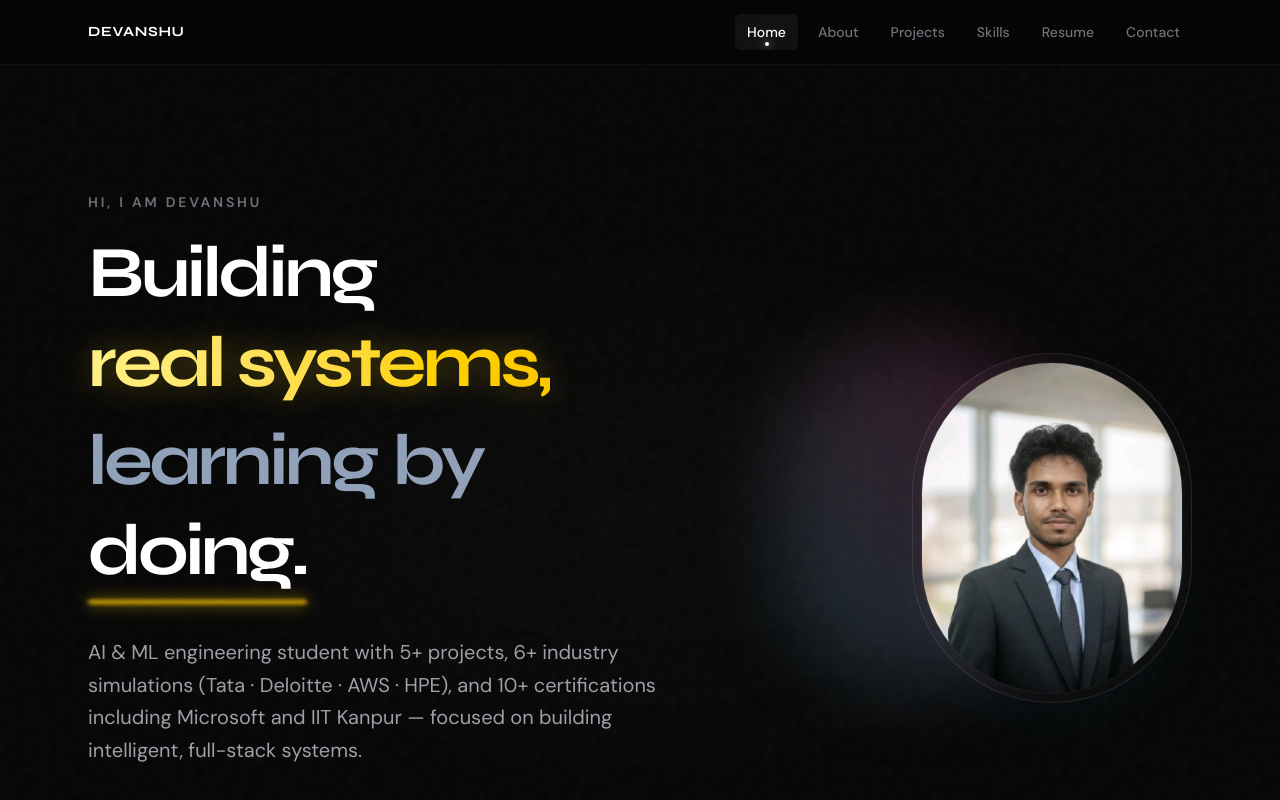
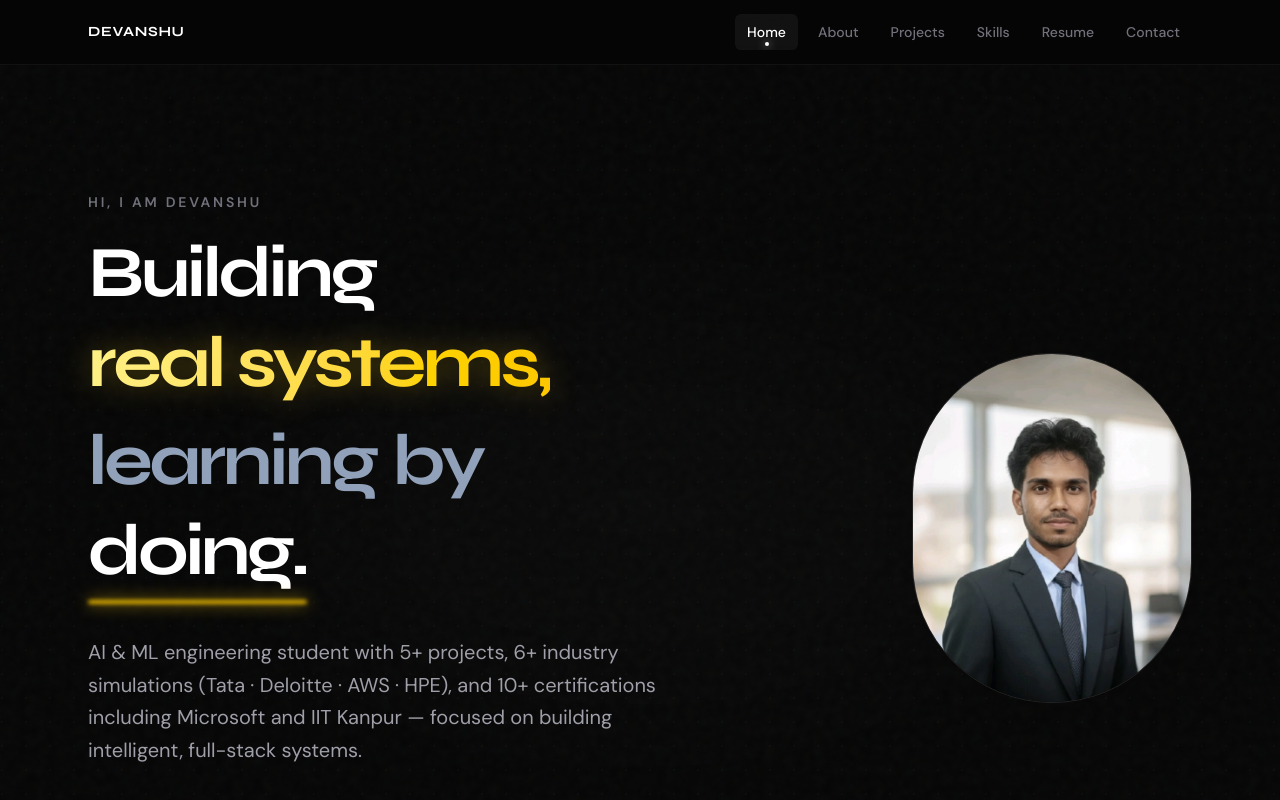
Before and after one commit to devanshu651/portfolio, a Next.js app: page / in a window 1280 px wide. Shown: the top 800 px of the page. Built offline with nearby package versions, Linux system fonts and the light colour scheme.

Commit message:
style: remove thick vignette and background shadows for minimalist oval headshot crop

```diff
--- a/app/page.tsx
+++ b/app/page.tsx
@@ -187,17 +187,11 @@ export default function Home() {
 
             {/* Right side headshot image */}
             <div className="col-span-12 md:col-span-5 order-1 md:order-2 flex justify-center md:justify-end relative mb-8 md:mb-0">
-              {/* Decorative premium neon glow ring behind photo */}
-              <div className="absolute inset-0 max-w-[220px] md:max-w-[280px] max-h-[275px] md:max-h-[350px] rounded-full bg-gradient-to-tr from-cyan-500/20 to-pink-500/20 blur-2xl -translate-y-4 translate-x-4 pointer-events-none mx-auto md:mx-0" />
-
-              <div className="relative max-w-[220px] md:max-w-[280px] aspect-[4/5] w-full rounded-full border border-white/10 bg-zinc-900/40 p-2 shadow-2xl shadow-cyan-500/5 backdrop-blur-md transition-all duration-700 hover:-translate-y-2 hover:border-white/20 hover:shadow-cyan-500/15 group overflow-hidden">
-                {/* Internal background gradient overlay on hover */}
-                <div className="absolute inset-0 bg-gradient-to-tr from-cyan-500/10 via-transparent to-pink-500/10 opacity-0 group-hover:opacity-100 transition-opacity duration-700 pointer-events-none" />
-
+              <div className="relative max-w-[220px] md:max-w-[280px] aspect-[4/5] w-full rounded-full border border-white/10 transition-all duration-700 hover:-translate-y-2 hover:border-white/30 group overflow-hidden">
                 <img
                   src="/avatar.png"
                   alt="Devanshu Raut Headshot"
-                  className="rounded-full w-full h-full object-cover border border-white/5 grayscale-[20%] transition-all duration-700 group-hover:grayscale-0 group-hover:scale-[1.03]"
+                  className="w-full h-full object-cover grayscale-[20%] transition-all duration-700 group-hover:grayscale-0 group-hover:scale-[1.03]"
                 />
               </div>
             </div>
```
